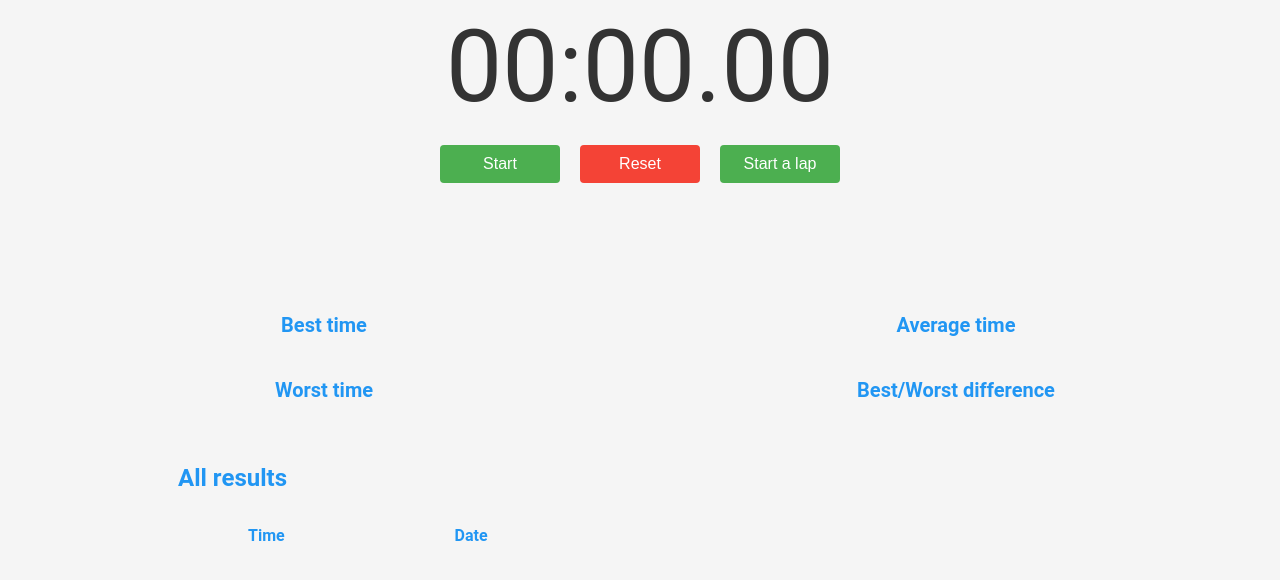
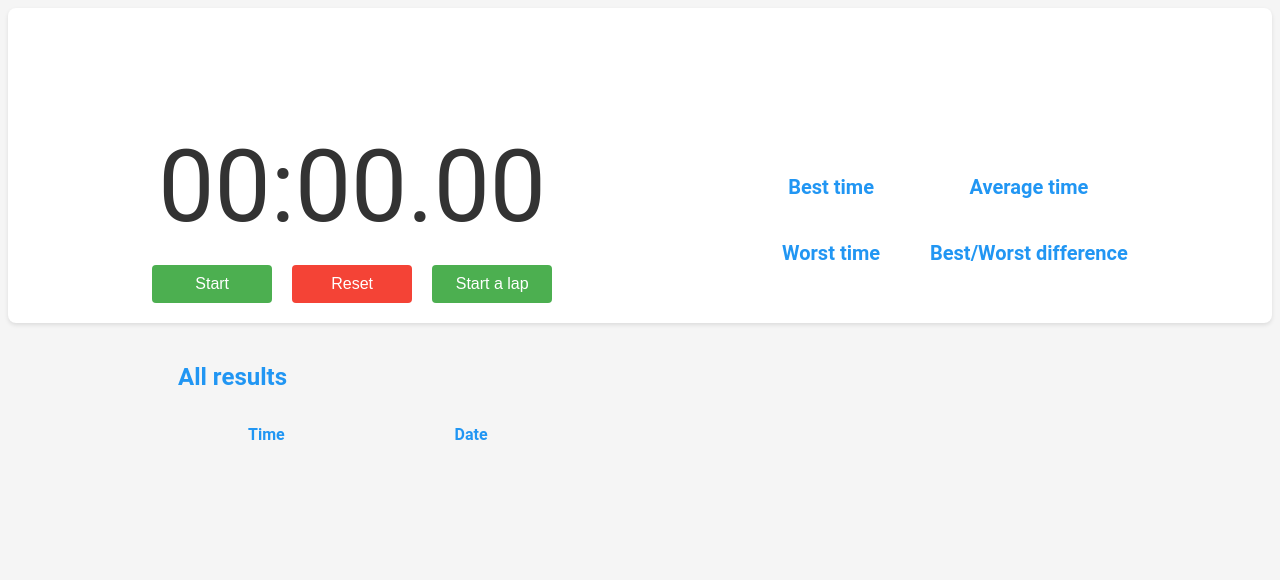
Before and after one commit to Skulak13/Stopwatch, a plain HTML site: page index.html in a window 1280 px wide. Drawn offline with Linux system fonts and the light colour scheme.

Commit message:
typo correct

```diff
--- a/timer.css
+++ b/timer.css
@@ -4,7 +4,7 @@ body {
   color: #333333;
 }
 
-#timeContainer {
+#timerContainer {
   display: flex;
   justify-content: center;
   gap: 180px;
```
